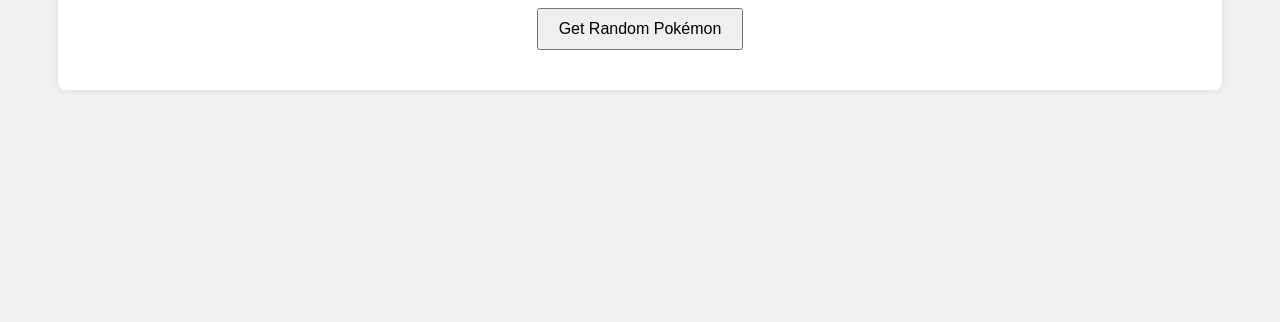
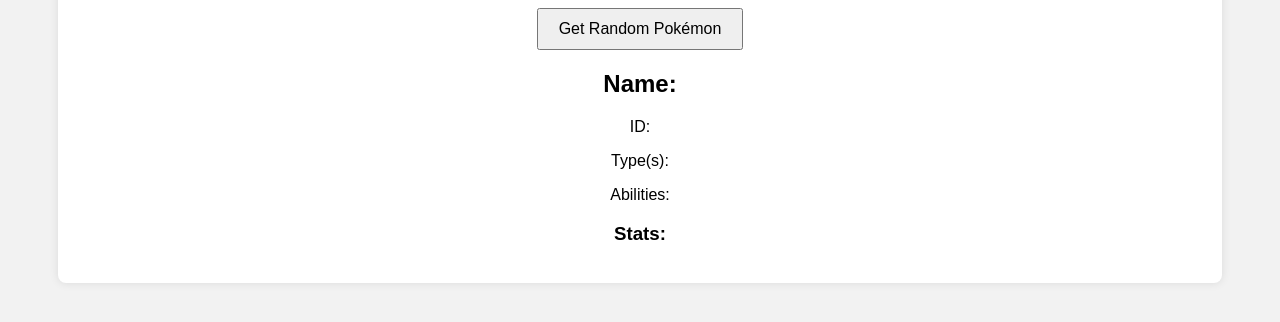
Before and after one commit to simohar/Random-Pokemon-Viewer, a plain HTML site: page index.html in a window 1280 px wide. Shown: the part 150-472 px from the top of the page. Drawn offline with Linux system fonts and the light colour scheme; no server answers.

Commit message:
add UI struture

```diff
--- a/index.html
+++ b/index.html
@@ -11,7 +11,19 @@
         <h1>Random Pokémon Viewer</h1>
         <button id="fetch-pokemon">Get Random Pokémon</button>
         <div id="pokemon-info">
+            <div id="pokemon-image">
+                <!-- Pokémon sprite will be displayed here -->
+            </div>
+            <h2 id="pokemon-name">Name: </h2>
+            <p id="pokemon-id">ID: </p>
+            <p id="pokemon-types">Type(s): </p>
+            <p id="pokemon-abilities">Abilities: </p>
+            <div id="pokemon-stats">
+                <h3>Stats:</h3>
+                <ul id="stats-list">
 
+                </ul>
+            </div>
         </div>
     </div>
     <script src="script.js"></script>
```
